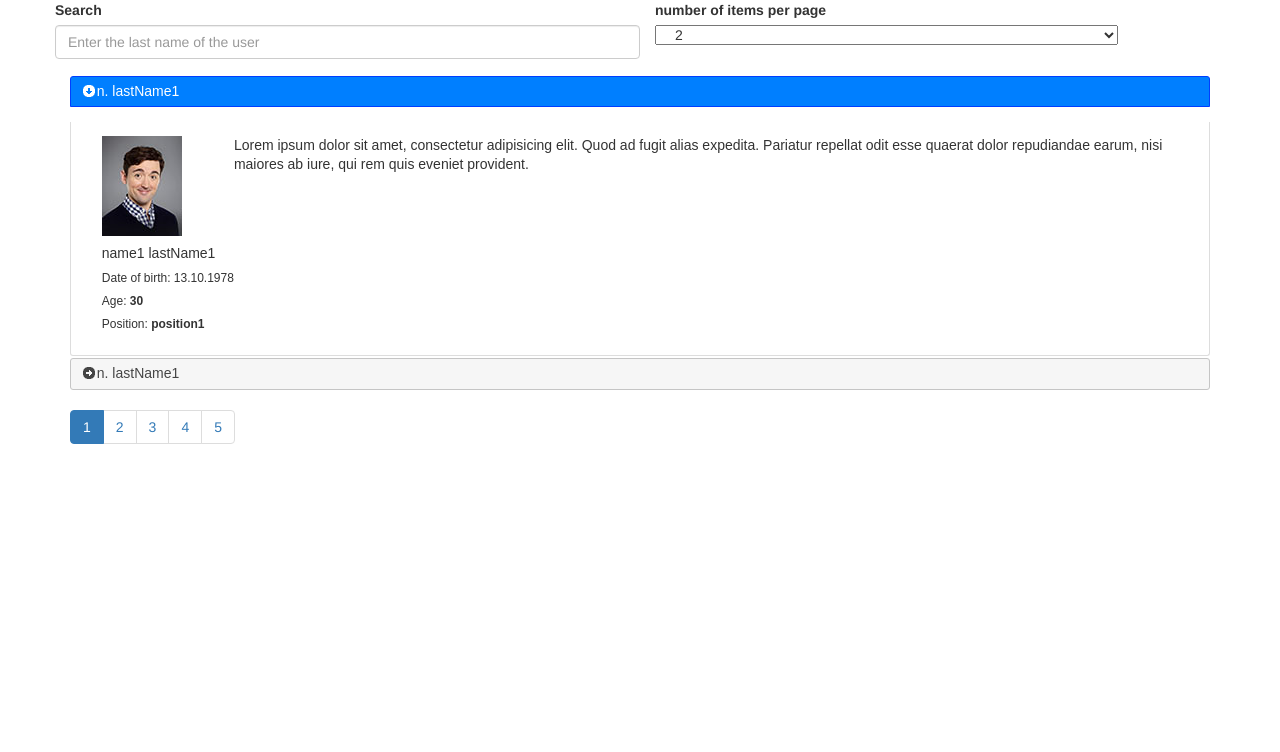
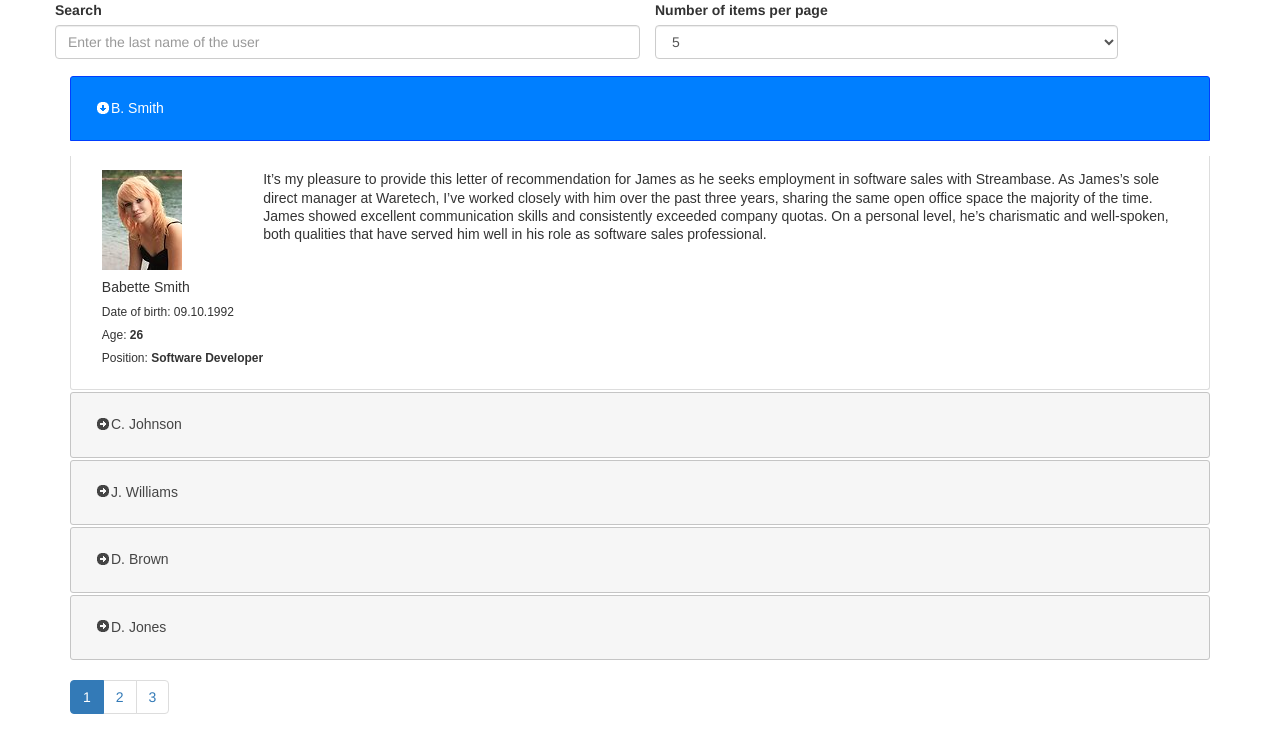
Before and after one commit to ElenaIar/userSearch, a plain HTML site: page index.html in a window 1280 px wide. Drawn offline with Linux system fonts and the light colour scheme.

Commit message:
Search Users.

```diff
--- /dev/null
+++ b/assets/css/style.css
@@ -0,0 +1,28 @@
+.yellow{
+	background-color: yellow;
+}
+
+/**/
+.select_number_users_of_page{
+	display: block;
+    height: 34px;
+    padding: 6px 12px;
+    font-size: 14px;
+    line-height: 1.42857143;
+    color: #555;
+    background-color: #fff;
+    background-image: none;
+    border: 1px solid #ccc;
+    -webkit-border-radius: 4px;
+            border-radius: 4px;
+    -webkit-box-shadow: inset 0 1px 1px rgba(0,0,0,.075);
+    box-shadow: inset 0 1px 1px rgba(0,0,0,.075);
+    -webkit-transition: border-color ease-in-out .15s,-webkit-box-shadow ease-in-out .15s;
+    -o-transition: border-color ease-in-out .15s,box-shadow ease-in-out .15s;
+    transition: border-color ease-in-out .15s,-webkit-box-shadow ease-in-out .15s;
+    transition: border-color ease-in-out .15s,box-shadow ease-in-out .15s;
+    transition: border-color ease-in-out .15s,box-shadow ease-in-out .15s,-webkit-box-shadow ease-in-out .15s;
+}
+.ui-accordion .ui-accordion-header{
+	padding: 24px;
+}
--- a/assets/js/DB.json
+++ b/assets/js/DB.json
@@ -1,94 +1,100 @@
 {
 	"users": [
 		{
-			"name": "name1",
-			"lastName": "lastName1",
-			"age": 30,
-			"dateOfBirth": "13.10.1978",
-			"personalInformation": "Lorem ipsum dolor sit amet, consectetur adipisicing elit. Quod ad fugit alias expedita. Pariatur repellat odit esse quaerat dolor repudiandae earum, nisi maiores ab iure, qui rem quis eveniet provident.",
-			"position": "position1",
-			"photo": "user.jpg"
+			"name": "Babette",
+			"lastName": "Smith",
+			"dateOfBirth": "09.10.1992",
+			"personalInformation": "It’s my pleasure to provide this letter of recommendation for James as he seeks employment in software sales with Streambase. As James’s sole direct manager at Waretech, I’ve worked closely with him over the past three years, sharing the same open office space the majority of the time. James showed excellent communication skills and consistently exceeded company quotas. On a personal level, he’s charismatic and well-spoken, both qualities that have served him well in his role as software sales professional.",
+			"position": "Software Developer",
+			"photo": "user6.jpg"
 		},
 		{
-			"name": "name1",
-			"lastName": "lastName1",
-			"age": 31,
-			"dateOfBirth": "13.10.1978",
-			"personalInformation": "Lorem ipsum dolor sit amet, consectetur adipisicing elit. Quod ad fugit alias expedita. Pariatur repellat odit esse quaerat dolor repudiandae earum, nisi maiores ab iure, qui rem quis eveniet provident.",
-			"position": "position1",
-			"photo": "user.jpg"
+			"name": "Caitlan",
+			"lastName": "Johnson",
+			"dateOfBirth": "16.08.1989",
+			"personalInformation": "It’s my honor and pleasure to provide this letter of recommendation for Julia as she pursues an art teaching position with Cityville Middle School. As the principal of Townston Middle School, I’ve enjoyed having Julia on the teaching team for grades 6 through 8. We’ll all miss her and her contributions to our school community.",
+			"position": "Dentist",
+			"photo": "user7.jpg"
 		},
 		{
-			"name": "name1",
-			"lastName": "lastName1",
-			"age": 32,
-			"dateOfBirth": "13.10.1978",
-			"personalInformation": "Lorem ipsum dolor sit amet, consectetur adipisicing elit. Quod ad fugit alias expedita. Pariatur repellat odit esse quaerat dolor repudiandae earum, nisi maiores ab iure, qui rem quis eveniet provident.",
-			"position": "position1",
-			"photo": "user.jpg"
+			"name": "Jacob",
+			"lastName": "Williams",
+			"dateOfBirth": "08.18.1989",
+			"personalInformation": "It’s my pleasure to provide this letter of recommendation for Charlie, who worked as a server at Solera Restaurant for the past two summers. As Charlie’s direct manager who worked closely with him throughout his time here, I was impressed with his work ethic, friendly personality, and ability to work well under pressure. As he graduates from Johnson & Wales with a degree in Hospitality Management, I’m confident that he has the skills to do well as an Assistant Restaurant Manager with Tapea Restaurant Group.",
+			"position": "Physician Assistant",
+			"photo": "user1.png"
 		},
 		{
-			"name": "name2",
-			"lastName": "lastName2",
-			"age": 32,
-			"dateOfBirth": "12.10.1999",
-			"personalInformation": "Lorem ipsum dolor sit amet, consectetur adipisicing elit. Quod ad fugit alias expedita. Pariatur repellat odit esse quaerat dolor repudiandae earum, nisi maiores ab iure, qui rem quis eveniet provident.",
-			"position": "position2",
-			"photo": "user.jpg"
+			"name": "Dabria",
+			"lastName": "Brown",
+			"dateOfBirth": "21.10.1979",
+			"personalInformation": "I’m very pleased to recommend Sara for the position of Web Designer with SunStar, Inc. Sara has worked with our clothing company, Oak Tree Co., on a freelance basis over the past several years. While I’ve communicated with Sara remotely via video chat and email, I’ve gotten to know her as a reliable employee with rock star web design skills. I have no doubt that she’ll continue to create outstanding work as a full-time web designer with your company.",
+			"position": "Nurse Practitioner",
+			"photo": "user8.jpg"
 		},
 		{
-			"name": "name3",
-			"lastName": "lastName3",
-			"age": 35,
-			"dateOfBirth": "10.10.1997",
-			"personalInformation": "Lorem ipsum dolor sit amet, consectetur adipisicing elit. Quod ad fugit alias expedita. Pariatur repellat odit esse quaerat dolor repudiandae earum, nisi maiores ab iure, qui rem quis eveniet provident.",
-			"position": "position3",
-			"photo": "user.jpg"
+			"name": "Dylan",
+			"lastName": "Jones",
+			"dateOfBirth": "02.03.1997",
+			"personalInformation": "First, Alex embodies our “customer-centric” philosophy and delivers an extraordinary shopping and ownership experience to our clients. She has impressed me with her warmth, wisdom, and kindness online, over the phone, and in person. A few months ago, for example, she spent an hour consoling a woman who was going through a tough time. The customer has since bought several glasses from us and referred friends and family members who have done the same. Alex builds strong relationships with customers and strengthens our business in the long term. Outstanding support is a cornerstone of our business model, and Alex consistently provides that service as a Customer Experience Advisor.",
+			"position": "Orthodontist",
+			"photo": "user2.jpg"
 		},
 		{
-			"name": "name4",
-			"lastName": "lastName4",
-			"age": 34,
-			"dateOfBirth": "13.10.1978",
-			"personalInformation": "Lorem ipsum dolor sit amet, consectetur adipisicing elit. Quod ad fugit alias expedita. Pariatur repellat odit esse quaerat dolor repudiandae earum, nisi maiores ab iure, qui rem quis eveniet provident.",
-			"position": "position4",
-			"photo": "user.jpg"
+			"name": "Daniel",
+			"lastName": "Miller",
+			"dateOfBirth": "28.11.1984",
+			"personalInformation": "As an intern in our Editorial Department, Adam had a number of responsibilities. He worked with members of the editorial staff on various projects, including reading and reporting on manuscript submissions, editing promotional materials, and completing fact checks. Adam was especially skilled at seeking out new authors on online journals and blogs, even introducing us to a new writer with whom we have started to collaborate! It’s clear that Adam has a passion for the written word and a great eye for promising young authors.",
+			"position": "Statistician",
+			"photo": "user3.jpg"
 		},
 		{
-			"name": "name5",
-			"lastName": "lastName5",
-			"age": 35,
-			"dateOfBirth": "13.10.1978",
-			"personalInformation": "Lorem ipsum dolor sit amet, consectetur adipisicing elit. Quod ad fugit alias expedita. Pariatur repellat odit esse quaerat dolor repudiandae earum, nisi maiores ab iure, qui rem quis eveniet provident.",
-			"position": "position5",
-			"photo": "user.jpg"
+			"name": "Jasmine",
+			"lastName": "Davis",
+			"dateOfBirth": "15.06.1981",
+			"personalInformation": "It’s my great pleasure to provide this letter of recommendation for Jerry as he pursues an English as a Foreign Language teaching position with English International School in South Korea. As a professor of English literature at XYZ University, I taught Jerry in two classes and served as his thesis advisor senior year. Jerry impressed me with his intellectual curiosity, passion for global cultures, and adventurous spirit. Given his background in English and experience living abroad, I’m confident that he would make an excellent addition to your school.",
+			"position": "Pediatrician",
+			"photo": "user9.jpg"
 		},
 		{
-			"name": "name6",
-			"lastName": "lastName6",
-			"age": 36,
-			"dateOfBirth": "13.10.1978",
-			"personalInformation": "Lorem ipsum dolor sit amet, consectetur adipisicing elit. Quod ad fugit alias expedita. Pariatur repellat odit esse quaerat dolor repudiandae earum, nisi maiores ab iure, qui rem quis eveniet provident.",
-			"position": "position6",
-			"photo": "user.jpg"
+			"name": "Joel",
+			"lastName": "Garcia",
+			"dateOfBirth": "19.07.1979",
+			"personalInformation": "Beyond his studies and volunteer work with ESL students, Jerry broadened his horizons with a semester studying abroad and living with a host family in Buenos Aires. He spoke highly of his host family, telling me about their nightly dinners and conversations in Spanish. He's even visiting them again this summer to attend his host sister's fiesta de quince. Jerry loves to meet new people and travel not merely as a tourist, but as an engaged participant. This teaching position in South Korea would allow him to continue doing just that.",
+			"position": "Obstetrician and Gynecologist",
+			"photo": "user4.jpg"
 		},
 		{
-			"name": "name7",
-			"lastName": "lastName7",
-			"age": 37,
-			"dateOfBirth": "13.10.1978",
-			"personalInformation": "Lorem ipsum dolor sit amet, consectetur adipisicing elit. Quod ad fugit alias expedita. Pariatur repellat odit esse quaerat dolor repudiandae earum, nisi maiores ab iure, qui rem quis eveniet provident.",
-			"position": "position7",
-			"photo": "user.jpg"
+			"name": "Emily",
+			"lastName": "Rodriguez",
+			"dateOfBirth": "16.05.1970",
+			"personalInformation": "I taught Jerry his sophomore and senior year in Masterpieces of World Literature and Fictions of Science, Technology, and Society. I also worked closely with him on his senior thesis, an exploration of Jewish literature in Argentina that earned him the distinction of summa cum laude. He’s a talented writer who gives insightful commentary in essays and class discussions. I know that Jerry has the verbal skills and depth of thought to be an engaging teacher.",
+			"position": "Oral and Maxillofacial Surgeon",
+			"photo": "user10.jpg"
 		},
 		{
-			"name": "name8",
-			"lastName": "lastName8",
-			"age": 24,
+			"name": "Kevin",
+			"lastName": "Wilson",
 			"dateOfBirth": "01.10.1978",
-			"personalInformation": "Lorem ipsum dolor sit amet, consectetur adipisicing elit. Quod ad fugit alias expedita. Pariatur repellat odit esse quaerat dolor repudiandae earum, nisi maiores ab iure, qui rem quis eveniet provident.",
-			"position": "position8",
-			"photo": "user.jpg"
+			"personalInformation": "I first met Rosa when she and her family moved into the house next door. We quickly found our paths crossing not just as neighbors, but also as fellow parents involved in the PTA. We and our families have become close friends, and over the years, we’ve worked together on a number of neighborhood events, like the Halloween scavenger hunt and annual block party. Rosa has always amazed me with her commitment to our community. With her spirit of giving and skill for community organizing, Rosa lives by Rotary Club’s primary motto, “Service above self.”",
+			"position": "Physician",
+			"photo": "user5.jpg"
+		},
+		{
+			"name": "Emma",
+			"lastName": "Hill",
+			"dateOfBirth": "02.04.1984",
+			"personalInformation": "Finally, James has proven himself to be a strong cultural fit here at Waretech. He’s always ready to lend a helping hand to his teammates and contributes during brainstorming sessions and meetings between the sales and marketing teams. Last month, James co-led an enlightening meeting on content marketing and account management. Outside of official events, James also takes turns leading weekly spin classes at our in-house gym. James is an active member of the Waretech team and supports his colleagues professionally and personally (not to mention athletically!).",
+			"position": "Occupational Therapist",
+			"photo": "user11.jpg"
+		},
+		{
+			"name": "Olivia",
+			"lastName": "Campbell",
+			"dateOfBirth": "04.09.1988",
+			"personalInformation": "On a more personal level, Rosa is a cherished friend and all around lovely person. She’s thoughtful, reliable, and warm, and my kids and I have spent many rainy days mixing up cookie dough and decorating cupcakes in her kitchen. Rosa has worked hard to get where she is today, and she truly deserves all the success that has come her way as a parent and local business owner.",
+			"position": "Physical Therapist",
+			"photo": "user12.jpg"
 		}
 	]
 }
--- a/assets/js/main.js
+++ b/assets/js/main.js
@@ -1,4 +1,8 @@
-// pubSub
+/*
+* PubSub.
+* The function performs actions to send changes
+* to the modules and signs other modules to events.
+*/
 ( function( $ ){
  var o = $( {} );
  $.each( {
@@ -12,7 +16,9 @@
  } );
 } )( jQuery );
 
-// template
+/*
+* Template for conclusion html.
+*/
 function Template( obj ){
 
   var args = obj;
@@ -21,7 +27,7 @@ function Template( obj ){
     <h3>` + args.shortName + `. ` + args.lastName + `</h3>
     <div class="media">
       <div style="float: left;">
-        <img class="mr-3" src="./assets/images/` + args.photo + `" alt="Generic placeholder image">
+        <img class="mr-3" src="./assets/images/users/` + args.photo + `" alt="Generic placeholder image">
         <h5 class="mt-0">` + args.name + ` ` + args.lastName + `</h5>
         <h6 class="mt-0">Date of birth: ` + args.dateOfBirth + `</h6>
         <h6 class="mt-0">Age: <b>` + args.age + `</b></h6>
@@ -37,7 +43,11 @@ function Template( obj ){
 
 };
 
-// connector
+/*
+* Connector.
+* The module performs the connection action.
+* It receives events from other modules and sends ads to everyone who subscribed to it.
+*/
 var Connector = ( function(){
 
   return {
@@ -58,8 +68,7 @@ var Connector = ( function(){
       _this.runGetUsersData( _this.selectNumber, _this.activePage, _this.searchQuery );
 
       /*
-      * Subscribe pagination.
-      *
+      * Subscribe to the navigation events.
       */
       $.subscribe( 'paginationEvent', function( e, obj ){
 
@@ -71,8 +80,7 @@ var Connector = ( function(){
       } );
 
       /*
-      * Subscribe change number items.
-      *
+      * Subscribe to changes in the number of items on the page.
       */
       $.subscribe( 'changeNumberItemsEvent', function( e, obj ){
 
@@ -80,14 +88,14 @@ var Connector = ( function(){
 
         _this.activePage = 1;
 
-        // run getUserData function
+        // run runGetUsersData function
         _this.runGetUsersData( _this.selectNumber, _this.activePage, _this.searchQuery );
 
       } );
 
       /*
       * Search.
-      *
+      * Subscribe to enter a search query.
       */
       $.subscribe( 'searchUserEvent', function( e, obj ){
 
@@ -95,7 +103,7 @@ var Connector = ( function(){
 
         _this.activePage = 1;
 
-        // run getUserData function
+        // run runGetUsersData function
         _this.runGetUsersData( _this.selectNumber, _this.activePage, _this.searchQuery );
 
       } );
@@ -104,8 +112,7 @@ var Connector = ( function(){
       **********************************************/
 
       /**********************************************
-      * Subscribe get users function.
-      *
+      * Subscribe to a data collection event
       */
       $.subscribe( 'getUsersEvent', function( e, obj ){
 
@@ -123,7 +130,6 @@ var Connector = ( function(){
 
     /*
     * Send messages to all modules.
-    *
     */
     publishConnector: function(){
 
@@ -141,11 +147,9 @@ var Connector = ( function(){
 
       $.publish( 'connectorEvent', obj );
 
-      //console.log( obj );
-
     },
 
-    // get data users
+    // Receive user data
     runGetUsersData: function( selectNumber, activePage, searchQuery ){
 
       GetData.getData( selectNumber, activePage, searchQuery );
@@ -157,19 +161,19 @@ var Connector = ( function(){
 } )();
 
 /**********************************************
-* Get data
+* Receive user data from JSON file and rendering it into DOM.
 */
 var GetData = ( function(){
 
-  var url = 'assets/js/DB.json';
+  var url = 'assets/js/DB.json'; // JSON file
 
-  var _root = $( '#root' );
+  var _root = $( '#root' ); // The main element
 
-  var container = '<div id="accordion"></div>';
+  var container = '<div id="accordion"></div>'; // Container whit elements
 
-  var $container = {};
+  var $container = {}; // Container variable
 
-  var icons = {
+  var icons = { // Icons
     header: "ui-icon-circle-arrow-e",
     activeHeader: "ui-icon-circle-arrow-s"
   };
@@ -182,6 +186,7 @@ var GetData = ( function(){
 
     },
 
+    // The main function for getting user data and rendering.
     getData: function( selectNumber, activePage, searchQuery ){
 
       var _this = this;
@@ -194,7 +199,7 @@ var GetData = ( function(){
 
       var objectItems = {};
 
-      // search
+      // search query
       var query = searchQuery.toLowerCase();
 
       // create container
@@ -206,10 +211,18 @@ var GetData = ( function(){
 
       var result = $.getJSON( url, function( res ){
 
-        // ...
+        // Sort the data and enters it into object.
         $.each( res.users, function( index, item ){
 
           if( this.name.toLowerCase().indexOf( query ) !== -1 ){
+
+            objectItems[index] = this;
+
+          } else if( this.lastName.toLowerCase().indexOf( query ) !== -1 ){
+
+            objectItems[index] = this;
+
+          } else if( this.personalInformation.toLowerCase().indexOf( query ) !== -1 ){
 
             objectItems[index] = this;
 
@@ -219,7 +232,7 @@ var GetData = ( function(){
 
         } );
 
-        // ...
+        // Get sorting data and pass it to the DOM.
         timer = setTimeout( function(){
 
           var lengthObject = Object.keys( objectItems ).length;
@@ -228,9 +241,26 @@ var GetData = ( function(){
 
             $.each( objectItems, function( index, item ){
 
-                _this.render( index, item );
+                _this.render( index, item, query );
 
             } );
+
+            // If nothing found.
+            if( lengthObject === 0 ){
+
+              var obj = {
+                name: '',
+                lastName: '',
+                age: '',
+                dateOfBirth: '',
+                personalInformation: 'Nothing found',
+                position: '',
+                photo: '404.png'
+              }
+
+              _this.render( 0, obj, '' );
+
+            }
 
           } else{
 
@@ -240,7 +270,7 @@ var GetData = ( function(){
 
               if( numberItem >= from && numberItem <= to ){
 
-                _this.render( index, item );
+                _this.render( index, item, query );
 
               }
 
@@ -250,7 +280,7 @@ var GetData = ( function(){
 
         }, 400 );
 
-        // bublish
+        // User data playback event.
         $.publish( 'getUsersEvent', {
 
           selectNumber: selectNumber,
@@ -263,7 +293,7 @@ var GetData = ( function(){
 
       } );
 
-      // run accordion
+      // Run the accordion script.
       setTimeout( function(){
 
         $container.accordion( {
@@ -292,21 +322,48 @@ var GetData = ( function(){
 
     },
 
-    render: function( index, res ){
+    // Data Rendering Function.
+    render: function( index, res, query ){
+
+      var nameQuery = res.name;
+
+      var lastNameQuery = res.lastName;
+
+      var personalInformationQuery = res.personalInformation;
+
+      // Get the age of the user.
+      var _age = res.dateOfBirth.match( /\d\d\d\d/gi );
+
+      var today = new Date();
+
+      var year = today.getFullYear();
+
+      var age = year - _age[0];
+
+      if( query.length > 0 ){
+
+        var reg = new RegExp( query, 'ig' );
+
+        nameQuery = nameQuery.replace( reg, '<strong class="yellow">' + query + '</strong>' );
+
+        lastNameQuery = lastNameQuery.replace( reg, '<strong class="yellow">' + query + '</strong>' );
+
+        personalInformationQuery = personalInformationQuery.replace( reg, '<strong class="yellow">' + query + '</strong>' );
+
+      }
 
       var obj = {
         shortName: res.name.substring( 0, 1 ),
-        name: res.name,
-        lastName: res.lastName,
-        age: res.age,
+        name: nameQuery,
+        lastName: lastNameQuery,
+        age: age,
         dateOfBirth: res.dateOfBirth,
-        personalInformation: res.personalInformation,
+        personalInformation: personalInformationQuery,
         position: res.position,
         photo: res.photo
       };
 
-      console.log( obj );
-
+      // Add an item to the container.
       $container.append( Template( obj ) );
 
     }
@@ -316,7 +373,7 @@ var GetData = ( function(){
 } )();
 
 /**********************************************
-* Pagination
+* Function of pagination.
 */
 var Pagination = ( function(){
 
@@ -328,6 +385,7 @@ var Pagination = ( function(){
 
       var _this = this;
 
+      // Subscribe to the connector Event.
       $.subscribe( 'connectorEvent', function( e, obj ){
 
         _this.render( obj.countPage, obj.activePage );
@@ -336,6 +394,7 @@ var Pagination = ( function(){
 
     },
 
+    // The event clicks the link for pagination.
     event: function( element ){
 
       element.on( 'click', function( e ){
@@ -393,7 +452,7 @@ var Pagination = ( function(){
 } )();
 
 /**********************************************
-* Select number of items
+* Select the number of items.
 */
 var SelectNumber = ( function(){
 
@@ -421,8 +480,6 @@ var SelectNumber = ( function(){
 
         $.publish( 'changeNumberItemsEvent', obj );
 
-        //console.log( $( this ).val() );
-
       } );
 
     }
@@ -432,7 +489,7 @@ var SelectNumber = ( function(){
 } )();
 
 /**********************************************
-* Search query
+* Search for users.
 */
 var Search = ( function(){
 
@@ -485,7 +542,7 @@ var Search = ( function(){
 } )();
 
 /**********************************************
-* Run application
+* Launch the application.
 */
 var App = ( function(){
 
--- a/index.html
+++ b/index.html
@@ -2,10 +2,11 @@
 <html lang="en">
 <head>
 	<meta charset="UTF-8">
-	<title>Users search </title>
+	<title>Search Users.</title>
 
 	<link href="./assets/css/jquery-ui.min.css" rel="stylesheet">
 	<link href="./assets/css/bootstrap.min.css" rel="stylesheet">
+	<link href="./assets/css/style.css" rel="stylesheet">
 
 </head>
 <body>
@@ -24,10 +25,8 @@
 			</div>
 
 			<div class="col-md-6">
-				<label for="numberOfItems">number of items per page</label>
-				<select id="numberOfItems" class="col-md-10">
-					<option value="2">2</option>
-					<option value="3">3</option>
+				<label for="numberOfItems">Number of items per page</label>
+				<select id="numberOfItems" class="col-md-10 select_number_users_of_page">
 					<option value="5">5</option>
 					<option value="10">10</option>
 					<option value="30">30</option>
```
Also changed, not shown: assets/images/404.png (added), assets/images/users/user1.png (added), assets/images/users/user10.jpg (added), assets/images/users/user11.jpg (added), assets/images/users/user12.jpg (added), assets/images/users/user2.jpg (added), assets/images/users/user3.JPG (added), assets/images/users/user4.jpg (added), assets/images/users/user5.jpg (renamed from assets/images/user.jpg), assets/images/users/user6.jpg (added), assets/images/users/user7.jpg (added), assets/images/users/user8.jpg (added), assets/images/users/user9.jpg (added).
